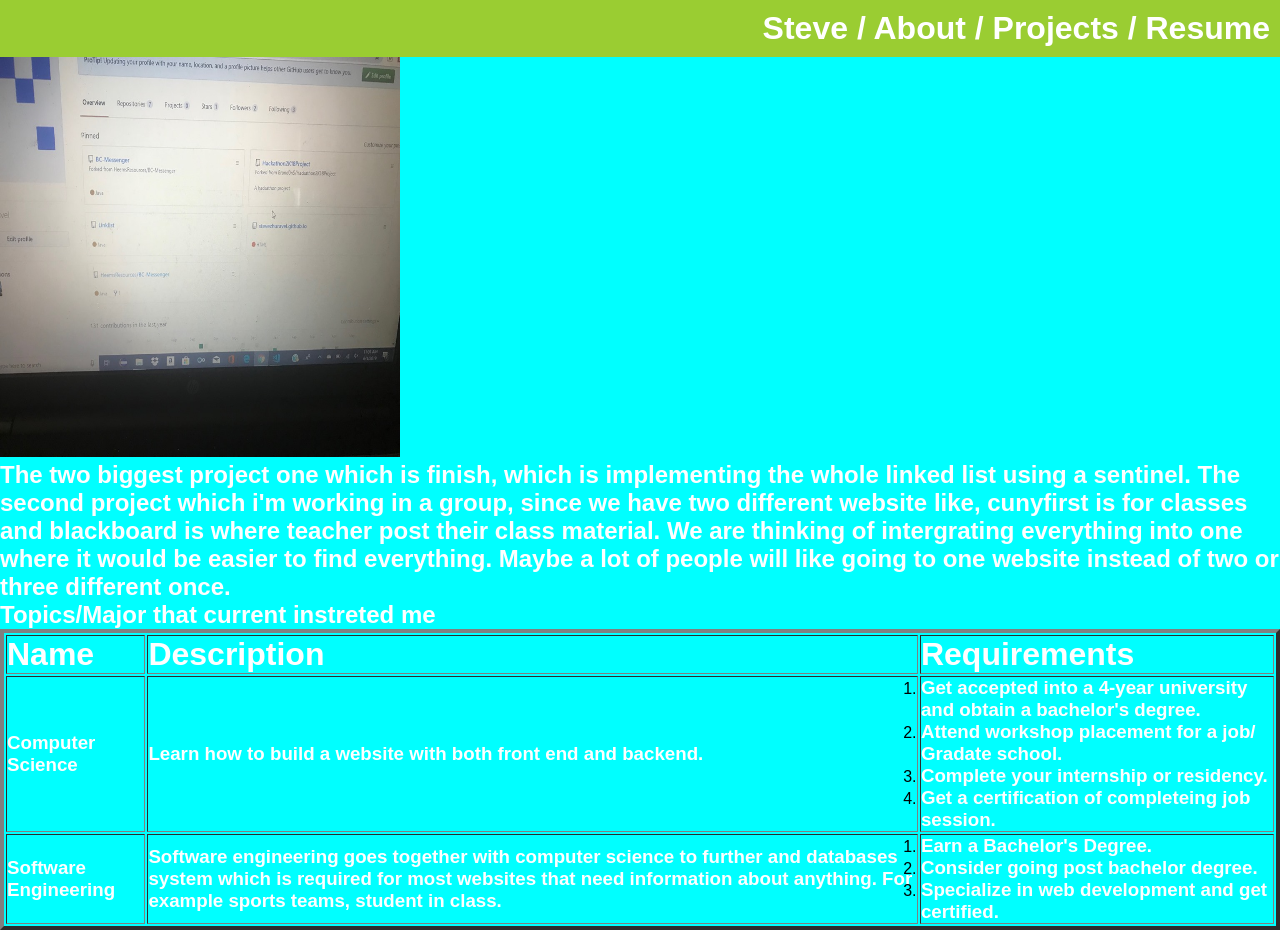
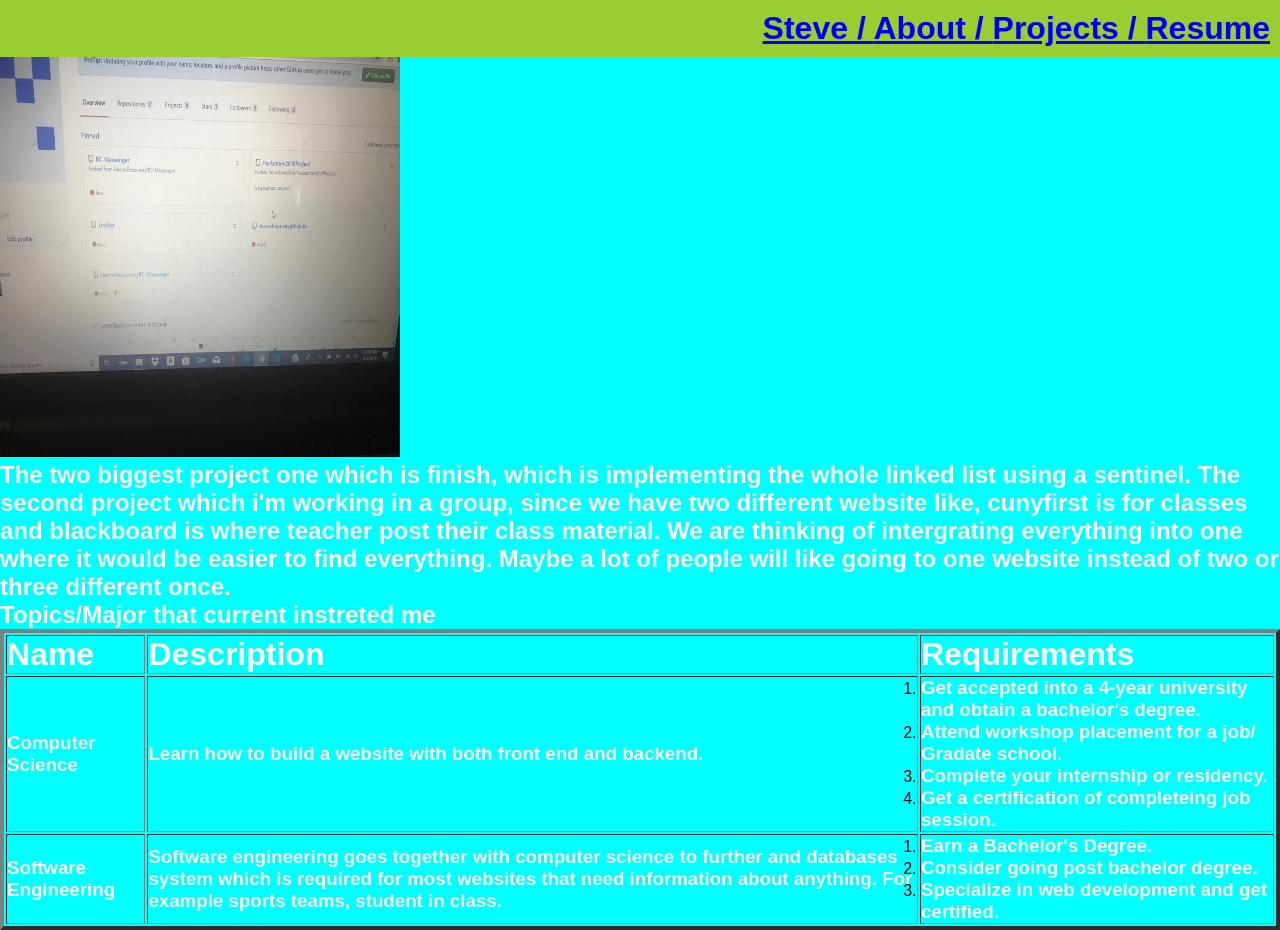
Before and after one commit to richy163/stevezhuravel12.github.io, a plain HTML site: page aboutme.html in a window 1280 px wide. Drawn offline with Linux system fonts and the light colour scheme.

Commit message:
Update aboutme.css

```diff
--- a/cssFiles/aboutme.css
+++ b/cssFiles/aboutme.css
@@ -8,10 +8,7 @@ body{
     background-color: aqua;
 }
 
-a{
-    text-decoration: none;
-    color: white;
-}
+
 
 h1, h2, h3, h4, h5, h6 {
     color: white;
```
